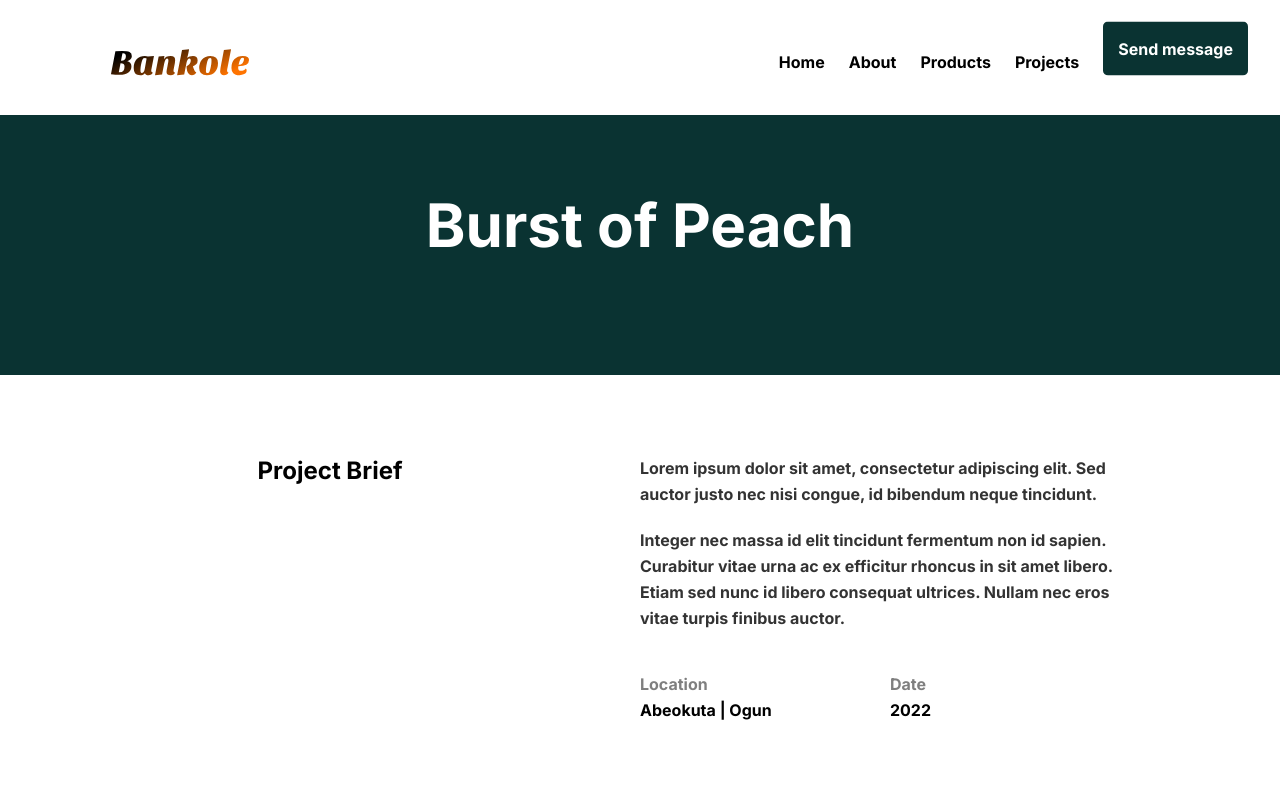
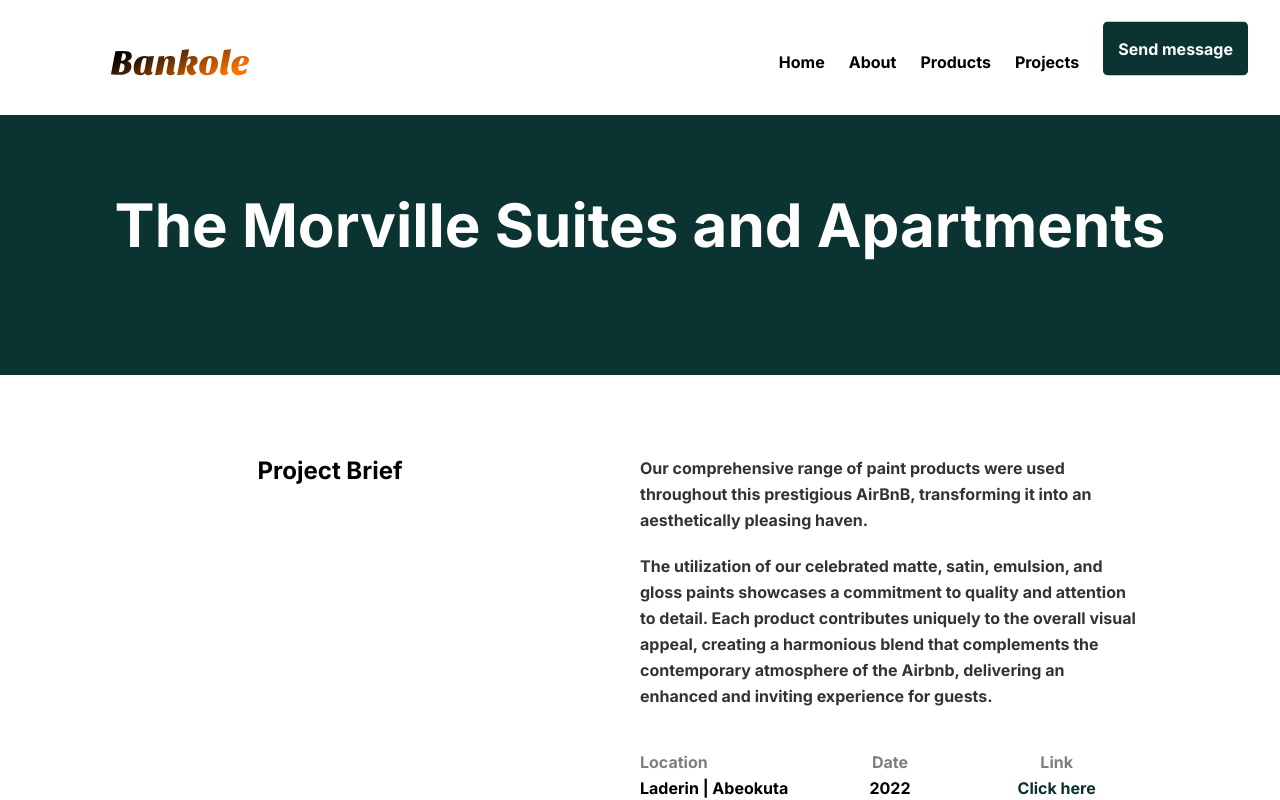
Before and after one commit to Bankole411/TripplePlusIntegratedServices, a React (Create React App) app: page /projects/burst-of-peach in a window 1280 px wide. Shown: the top 800 px of the page. Built offline with nearby package versions, Linux system fonts and the light colour scheme.

Commit message:
Carousel lazyload update

```diff
--- a/src/components/data.js
+++ b/src/components/data.js
@@ -57,7 +57,7 @@ export const projectsData = [
     },
     {"id": 2,
     "imgUrl": "",
-    "project_name": "Burst of Peach",
+    "project_name": "The Morville Suites",
     "location": "Abeokuta | Ogun",
     "route": "burst-of-peach",
     },
@@ -245,14 +245,20 @@ export const coreValues = [
 export const servicesData = [
     {
         "id" : 1,
-        "serviceName": "Production only",
-        "serviceSuperText" : "Lorem ipsum dolor sit amet",
-        "seviceSubText" : "Lorem ipsum dolor sit amet, consectetur adipiscing elit. Sed euismod quam non dolor semper, eget varius velit facilisis. Suspendisse potenti. Nulla facilisi. Vivamus eu libero non erat auctor luctus a id libero. Vivamus eleifend eros at velit maximus, id malesuada purus tempor.",
+        "serviceName": "Production and Delivery",
+        "serviceSuperText" : "Color Perfection, Delivered to Your Doorstep",
+        "seviceSubText" : "We take pride in crafting paints with precision, tailored to meet the specific color preferences and quantity requirements of our clients. Our dedicated production team ensures that each batch is meticulously formulated, guaranteeing a flawless finish. Once the paints are perfected, we deliver them directly to our clients' doorsteps, providing a seamless and convenient experience. From vibrant hues to subtle tones, our extensive color palette is at your disposal, ensuring your vision comes to life with every brushstroke.",
     },
     {
         "id" : 2,
         "serviceName": "Production and Application",
-        "serviceSuperText" : "Lorem ipsum dolor sit amet",
-        "seviceSubText" : "Lorem ipsum dolor sit amet, consectetur adipiscing elit. Sed euismod quam non dolor semper, eget varius velit facilisis. Suspendisse potenti. Nulla facilisi. Vivamus eu libero non erat auctor luctus a id libero. Vivamus eleifend eros at velit maximus, id malesuada purus tempor.",
+        "serviceSuperText" : "Where Production Meets Precision: Painting Your Imagination",
+        "seviceSubText" : "After creating the perfect paint formulations, we deploy a team of skilled professional painters, accompanied by a dedicated project manager, to your specified location. This service is designed to take the hassle out of the painting process for our clients. The experienced team ensures efficient and precise application within the agreed-upon timeframe, turning your space into a work of art. From production to application, our integrated service ensures a seamless and high-quality painting experience tailored to your unique needs.",
+    },
+    {
+        "id" : 3,
+        "serviceName": "Custom Color Consultation",
+        "serviceSuperText" : "Personalized Palettes: Let Our Experts Guide Your Color Choices",
+        "seviceSubText" : "Our Custom Color Consultation service goes beyond the standard paint offerings, providing a personalized and expert touch to the color selection process. We understand that choosing the perfect palette for your space can be a daunting task, and that's where our experienced color consultants step in. Whether you're looking to refresh your home, update your office environment, or enhance your commercial space, our consultants work closely with you to understand your preferences, style, and the atmosphere you wish to create.",
     },
 ]
--- a/src/pages.js/About.js
+++ b/src/pages.js/About.js
@@ -46,7 +46,7 @@ export default function About() {
           <>
             <div className='mb-3 md:mb-0 font-semibold text-2xl md:text-4xl flex items-center'>{service.serviceName}</div>
                   <div className='font-semibold'>
-                    <h1 className='mb-2  text-xl md:text-2xl'>{service.serviceSuperText}</h1>
+                    <h1 className='mb-2  text-xl md:text-2xl italic'>{service.serviceSuperText}</h1>
                     <p className='services-text md:pr-3 mb-10'>{service.seviceSubText}</p>
                   </div>
             <div className='w-full h-[1px] bg-[#000000] col-span-1 md:col-span-2 mb-10'></div>
--- a/src/pages.js/AzureTranquility.js
+++ b/src/pages.js/AzureTranquility.js
@@ -21,8 +21,8 @@ export default function AzureTranquility() {
           <h1>Project Brief</h1>
         </div>
         <div className='font-semibold md:max-w-[500px] leading-relaxed'>
-          <p className='mb-5 opacity-80'>Lorem ipsum dolor sit amet, consectetur adipiscing elit. Sed auctor justo nec nisi congue, id bibendum neque tincidunt.</p>
-          <p className='opacity-80'>Integer nec massa id elit tincidunt fermentum non id sapien. Curabitur vitae urna ac ex efficitur rhoncus in sit amet libero. Etiam sed nunc id libero consequat ultrices. Nullam nec eros vitae turpis finibus auctor.</p>
+          <p className='mb-5 opacity-80'>This two-sided multiple rooms apartment building, came to life with the vibrant touch of our premium paint products. The infusion of a sophisticated taolin finish, blending white and blue hues, adds a playful charm.</p>
+          <p className='opacity-80'>The images showcased below are not digital illusions. They are 💯 the real deal, genuine pictures capturing the completed work. No digital rendering, just good old-fashioned paint magic!😍</p>
           <div className='mt-10 grid grid-cols-2 flex flex-row'>
             <div>
               <h1 className='opacity-50'>Location</h1>
--- a/src/pages.js/BurstOfPeach.js
+++ b/src/pages.js/BurstOfPeach.js
@@ -14,7 +14,7 @@ export default function BurstOfPeach() {
     <>
     <section className='font-semibold'>
       <section className='bg-[#0a3332] px-10 text-center text-white md:pb-20'>
-        <h1 className='py-10 md:pt-20 md:pb-10 md:text-6xl text-4xl'>Burst of Peach</h1>
+        <h1 className='py-10 md:pt-20 md:pb-10 md:text-6xl text-4xl'>The Morville Suites and Apartments</h1>
         {/* <h3 className='pt-10 md:text-xl text-2xl'>Where Colors Unite in Harmony</h3>
         <p className='py-10 md:pt-10 mx-auto max-w-[75vw] text-[20px]'>Step into a world where serenity meets vibrancy at "Burst of Peach." This project, painted in the gentlest hues of peach with delicate whispers of cream, dark blue, and white, offer a unique canvas for your dreams to flourish. Each corner exudes warmth, inviting you to embrace a life of elegance and comfort. "Burst of Peach" is not just a place to reside; it's a celebration of the finer things in life, where every day feels like a gentle, sunlit reverie. Welcome home to a world where dreams effortlessly blossom.</p> */}
       </section>
@@ -24,16 +24,20 @@ export default function BurstOfPeach() {
           <h1>Project Brief</h1>
         </div>
         <div className='font-semibold md:max-w-[500px] leading-relaxed'>
-          <p className='mb-5 opacity-80'>Lorem ipsum dolor sit amet, consectetur adipiscing elit. Sed auctor justo nec nisi congue, id bibendum neque tincidunt.</p>
-          <p className='opacity-80'>Integer nec massa id elit tincidunt fermentum non id sapien. Curabitur vitae urna ac ex efficitur rhoncus in sit amet libero. Etiam sed nunc id libero consequat ultrices. Nullam nec eros vitae turpis finibus auctor.</p>
-          <div className='mt-10 grid grid-cols-2 flex flex-row'>
+          <p className='mb-5 opacity-80'>Our comprehensive range of paint products were used throughout this prestigious AirBnB, transforming it into an aesthetically pleasing haven.</p>
+          <p className='opacity-80'>The utilization of our celebrated matte, satin, emulsion, and gloss paints showcases a commitment to quality and attention to detail. Each product contributes uniquely to the overall visual appeal, creating a harmonious blend that complements the contemporary atmosphere of the Airbnb, delivering an enhanced and inviting experience for guests.</p>
+          <div className='mt-10 grid grid-cols-3 flex flex-row'>
             <div>
               <h1 className='opacity-50'>Location</h1>
-              <p>Abeokuta | Ogun</p>
+              <p>Laderin | Abeokuta</p>
             </div>
             <div>
-              <h1 className='opacity-50'>Date</h1>
-              <p>2022</p>
+              <h1 className='opacity-50 text-center'>Date</h1>
+              <p className='text-center'>2022</p>
+            </div>
+            <div>
+              <h1 className='opacity-50 text-center'>Link</h1>
+              <a href="https://www.themorvillesuitesnapartments.com/" className='text-center text-[#0a3332]'><p>Click here</p></a>
             </div>
           </div>
         </div>
--- a/src/pages.js/Coah.js
+++ b/src/pages.js/Coah.js
@@ -25,8 +25,7 @@ export default function Coah() {
             <h1>Project Brief</h1>
           </div>
           <div className='font-semibold md:max-w-[500px] leading-relaxed'>
-            <p className='mb-5 opacity-80'>Lorem ipsum dolor sit amet, consectetur adipiscing elit. Sed auctor justo nec nisi congue, id bibendum neque tincidunt.</p>
-            <p className='opacity-80'>Integer nec massa id elit tincidunt fermentum non id sapien. Curabitur vitae urna ac ex efficitur rhoncus in sit amet libero. Etiam sed nunc id libero consequat ultrices. Nullam nec eros vitae turpis finibus auctor.</p>
+            <p className='mb-5 opacity-80'>Our paints swiftly garnered positive acclaim for this versatile complex, blending beige and white to create a visually stunning color burst.</p>
             <div className='mt-10 grid grid-cols-2 flex flex-row'>
               <div>
                 <h1 className='opacity-50'>Location</h1>
--- a/src/pages.js/Rainbow.js
+++ b/src/pages.js/Rainbow.js
@@ -34,8 +34,7 @@ export default function Rainbow() {
             <h1>Project Brief</h1>
           </div>
           <div className='font-semibold md:max-w-[500px] leading-relaxed'>
-            <p className='mb-5 opacity-80'>Lorem ipsum dolor sit amet, consectetur adipiscing elit. Sed auctor justo nec nisi congue, id bibendum neque tincidunt.</p>
-            <p className='opacity-80'>Integer nec massa id elit tincidunt fermentum non id sapien. Curabitur vitae urna ac ex efficitur rhoncus in sit amet libero. Etiam sed nunc id libero consequat ultrices. Nullam nec eros vitae turpis finibus auctor.</p>
+            <p className='opacity-80'>Involving a terrace of buildings, this project embraces a Rainbow concept with premium quality paints coating the exteriors. The high-quality finish proved irresistible to buyers, leading our company to be contracted by many new owners for interior beautification as the apartments were developed and sold.</p>
             <div className='mt-10 grid grid-cols-2 flex flex-row'>
               <div>
                 <h1 className='opacity-50'>Location</h1>
```
